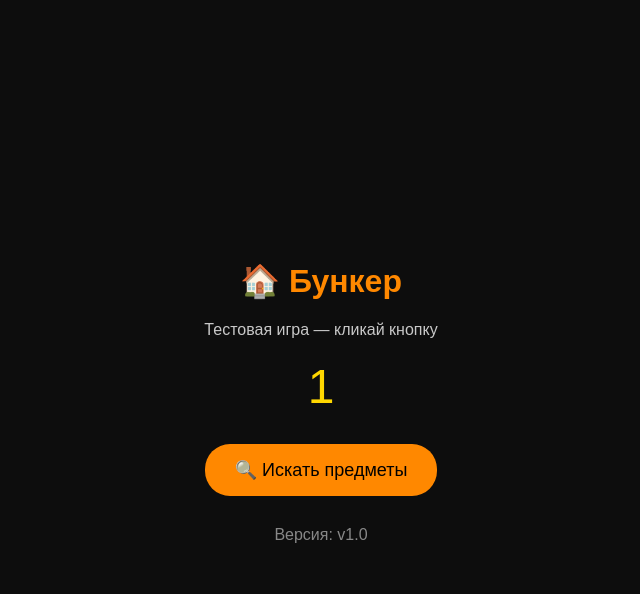
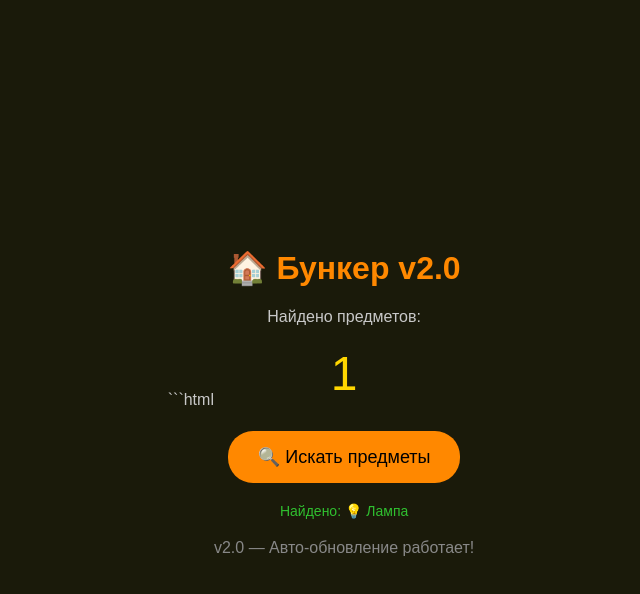
Before and after one commit to breakingbenjamin2122-max/bunker-game, a plain HTML site: page index.html in a window 1280 px wide. Both pictures are taken after a click on the button "🔍 Искать предметы". Shown: the whole page, without its empty margins (319-959 px from the left). Drawn offline with Linux system fonts and the light colour scheme.

Commit message:
Update index.html

````diff
--- a/index.html
+++ b/index.html
@@ -1,31 +1,37 @@
+```html
 <!DOCTYPE html>
 <html lang="ru">
 <head>
     <meta charset="UTF-8">
     <meta name="viewport" content="width=device-width, initial-scale=1.0">
-    <title>Бункер Коллекционера</title>
+    <title>Бункер Коллекционера v2.0</title>
     <style>
-        body{background:#0d0d0d;color:#c8c8c8;font-family:Arial;display:flex;justify-content:center;align-items:center;height:100vh;margin:0}
+        body{background:#1a1a0a;color:#c8c8c8;font-family:Arial;display:flex;justify-content:center;align-items:center;height:100vh;margin:0}
         .container{text-align:center}
         h1{color:#ff8800}
         .btn{padding:15px 30px;background:#ff8800;color:#000;border:none;border-radius:25px;font-size:18px;cursor:pointer;margin:10px}
         .btn:hover{background:#ffaa00}
         #counter{font-size:48px;color:#ffd700;margin:20px}
+        .found{color:#30c030;font-size:14px;margin:10px}
     </style>
 </head>
 <body>
     <div class="container">
-        <h1>🏠 Бункер</h1>
-        <p>Тестовая игра — кликай кнопку</p>
+        <h1>🏠 Бункер v2.0</h1>
+        <p>Найдено предметов:</p>
         <div id="counter">0</div>
         <button class="btn" onclick="clicked()">🔍 Искать предметы</button>
-        <p style="color:#888;margin-top:20px;">Версия: <span id="ver">v1.0</span></p>
+        <div id="last" class="found"></div>
+        <p style="color:#888;margin-top:20px;">v2.0 — Авто-обновление работает!</p>
     </div>
     <script>
         var count = 0;
+        var items = ['🌿 Ветка','🔩 Гвоздь','📖 Книга','💡 Лампа','🔑 Ключ'];
         function clicked(){
             count++;
+            var item = items[Math.floor(Math.random()*items.length)];
             document.getElementById('counter').textContent = count;
+            document.getElementById('last').textContent = 'Найдено: ' + item;
         }
     </script>
 </body>
````
